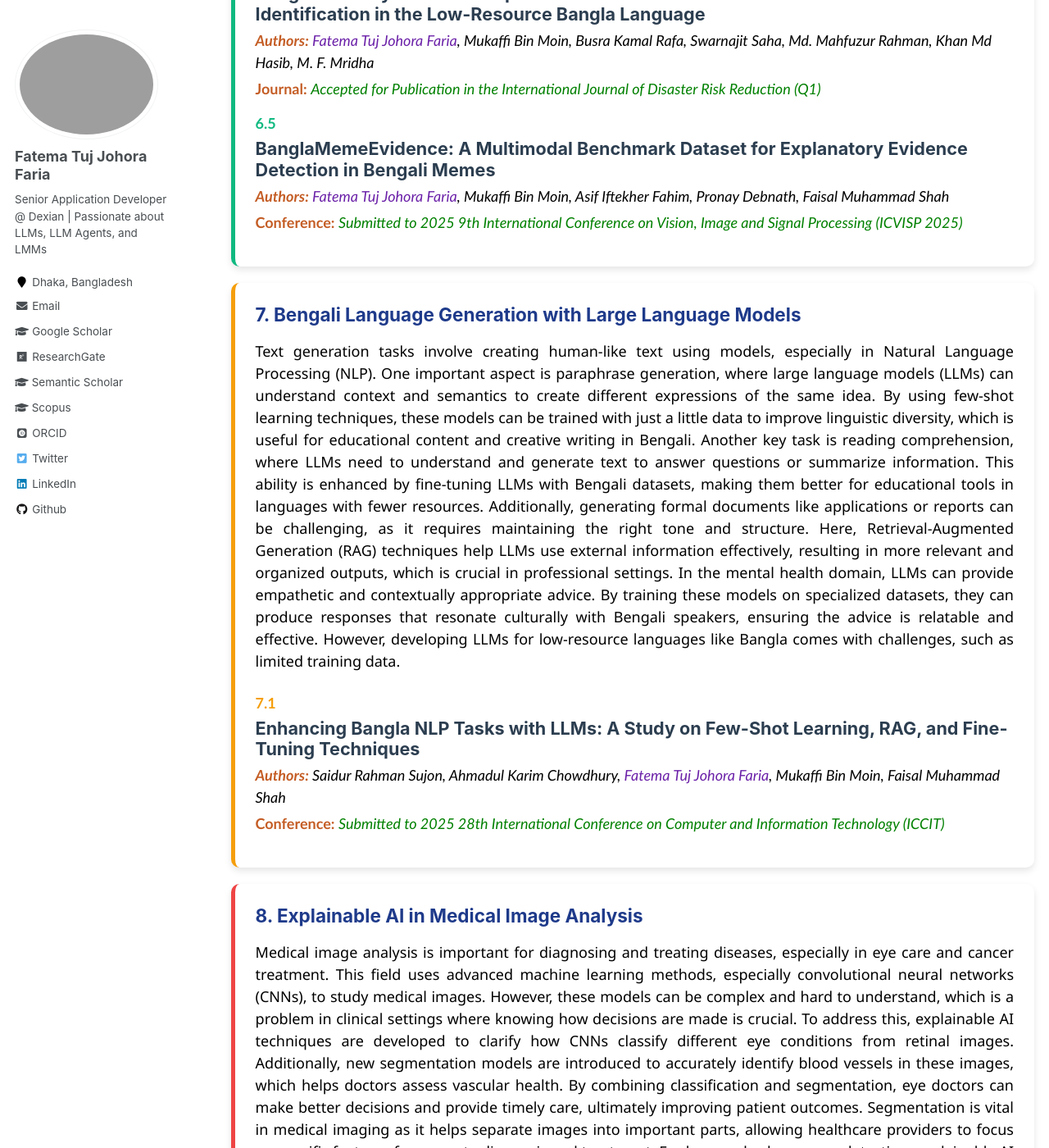
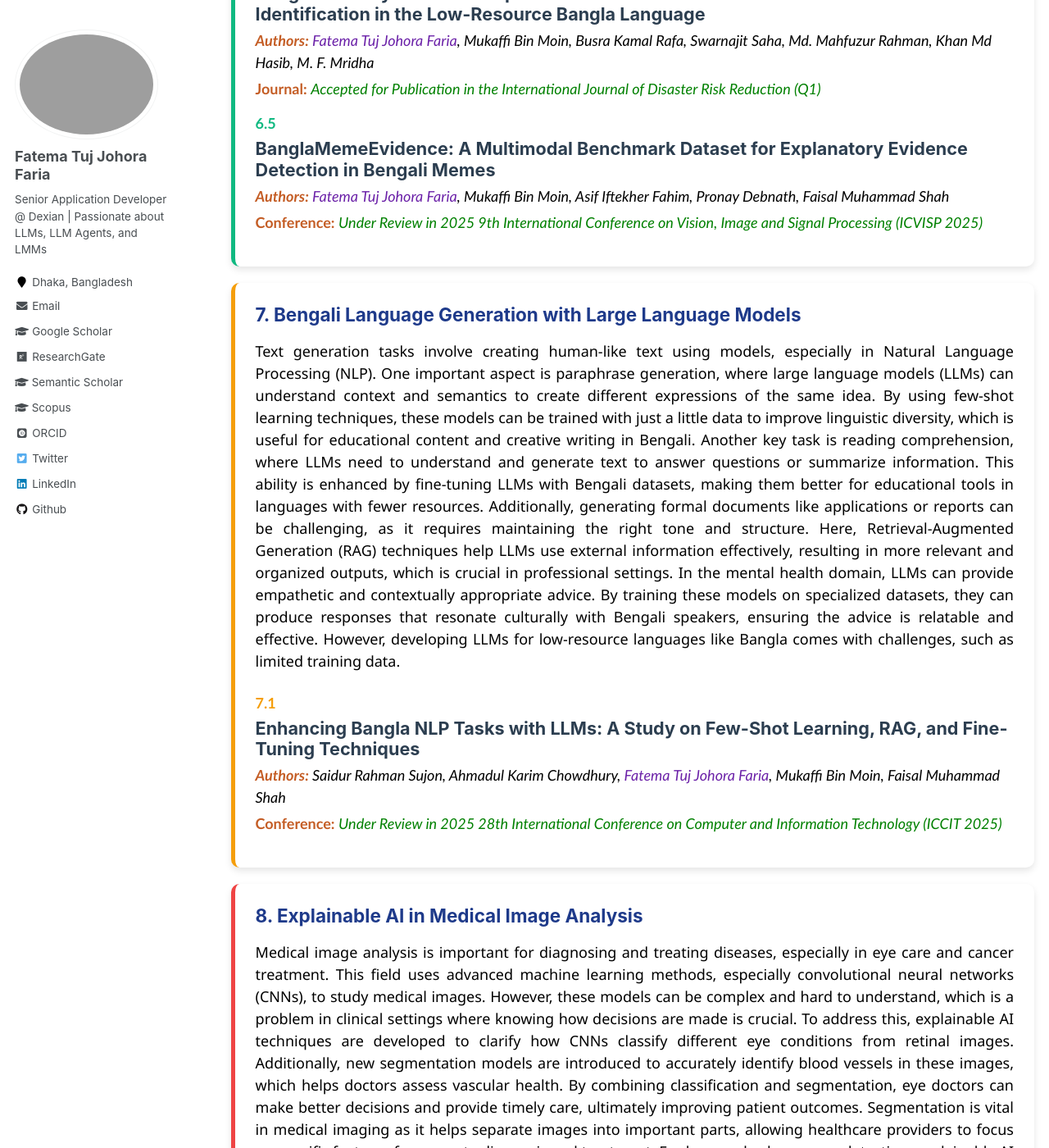
Before and after one commit to fatemafaria142/fatemafaria142.github.io, a Jekyll site: the page built from _pages/research.md, in a window 1280 px wide and 1400 px high, scrolled down 5448 px. Shown: the whole window at 82% size. Built offline with Jekyll 4.4.1, drawn with Linux system fonts in a browser that asks for light colours; some web fonts are replaced; some of the changed text lies outside the part shown.

Commit message:
Update research

```diff
--- a/_pages/research.md
+++ b/_pages/research.md
@@ -65,7 +65,7 @@ author_profile: true
       <span style="color: #f59e0b; font-weight: bold;">3.1 </span>
       <h3 style="color: #2c3e50; font-size: 1.2em; margin: 5px 0;">MindSpeak-Bangla: A Domain-Specific Dataset for Automatic Chain-of-Thought Adaptation in Mental Health Support for Low-Resource Bengali Language Settings</h3>
       <p style="font-style: italic; margin: 5px 0;"><strong style="color: #c45d25;">Authors:</strong> <span style="color: #6b21a8;">Fatema Tuj Johora Faria</span>, Mukaffi Bin Moin, Md. Mahfuzur Rahman, Khan Hasib, Md. Jakir Hossen, Dr. M. F. Mridha</p>
-      <p style="color: green; margin: 5px 0;"><strong style="color: #c45d25;">Journal:</strong> <em>Submitted to IEEE Open Journal of the Computer Society (Q1)</em></p>
+      <p style="color: green; margin: 5px 0;"><strong style="color: #c45d25;">Journal:</strong> <em>Under Review in IEEE Open Journal of the Computer Society (Q1)</em></p>
     </div>
   </div>
 
@@ -133,7 +133,7 @@ author_profile: true
       <span style="color: #10b981; font-weight: bold;">6.5 </span>
       <h3 style="color: #2c3e50; font-size: 1.2em; margin: 5px 0;">BanglaMemeEvidence: A Multimodal Benchmark Dataset for Explanatory Evidence Detection in Bengali Memes</h3>
       <p style="font-style: italic; margin: 5px 0;"><strong style="color: #c45d25;">Authors:</strong> <span style="color: #6b21a8;">Fatema Tuj Johora Faria</span>, Mukaffi Bin Moin, Asif Iftekher Fahim, Pronay Debnath, Faisal Muhammad Shah</p>
-      <p style="color: green; margin: 5px 0;"><strong style="color: #c45d25;">Conference:</strong> <em>Submitted to 2025 9th International Conference on Vision, Image and Signal Processing (ICVISP 2025)</em></p>
+      <p style="color: green; margin: 5px 0;"><strong style="color: #c45d25;">Conference:</strong> <em>Under Review in 2025 9th International Conference on Vision, Image and Signal Processing (ICVISP 2025)</em></p>
     </div>
   </div>
 
@@ -146,7 +146,7 @@ author_profile: true
       <span style="color: #f59e0b; font-weight: bold;">7.1 </span>
       <h3 style="color: #2c3e50; font-size: 1.2em; margin: 5px 0;">Enhancing Bangla NLP Tasks with LLMs: A Study on Few-Shot Learning, RAG, and Fine-Tuning Techniques</h3>
       <p style="font-style: italic; margin: 5px 0;"><strong style="color: #c45d25;">Authors:</strong> Saidur Rahman Sujon, Ahmadul Karim Chowdhury, <span style="color: #6b21a8;">Fatema Tuj Johora Faria</span>, Mukaffi Bin Moin, Faisal Muhammad Shah</p>
-      <p style="color: green; margin: 5px 0;"><strong style="color: #c45d25;">Conference:</strong> <em>Submitted to 2025 28th International Conference on Computer and Information Technology (ICCIT)</em></p>
+      <p style="color: green; margin: 5px 0;"><strong style="color: #c45d25;">Conference:</strong> <em>Under Review in 2025 28th International Conference on Computer and Information Technology (ICCIT 2025)</em></p>
     </div>
   </div>
 
```
